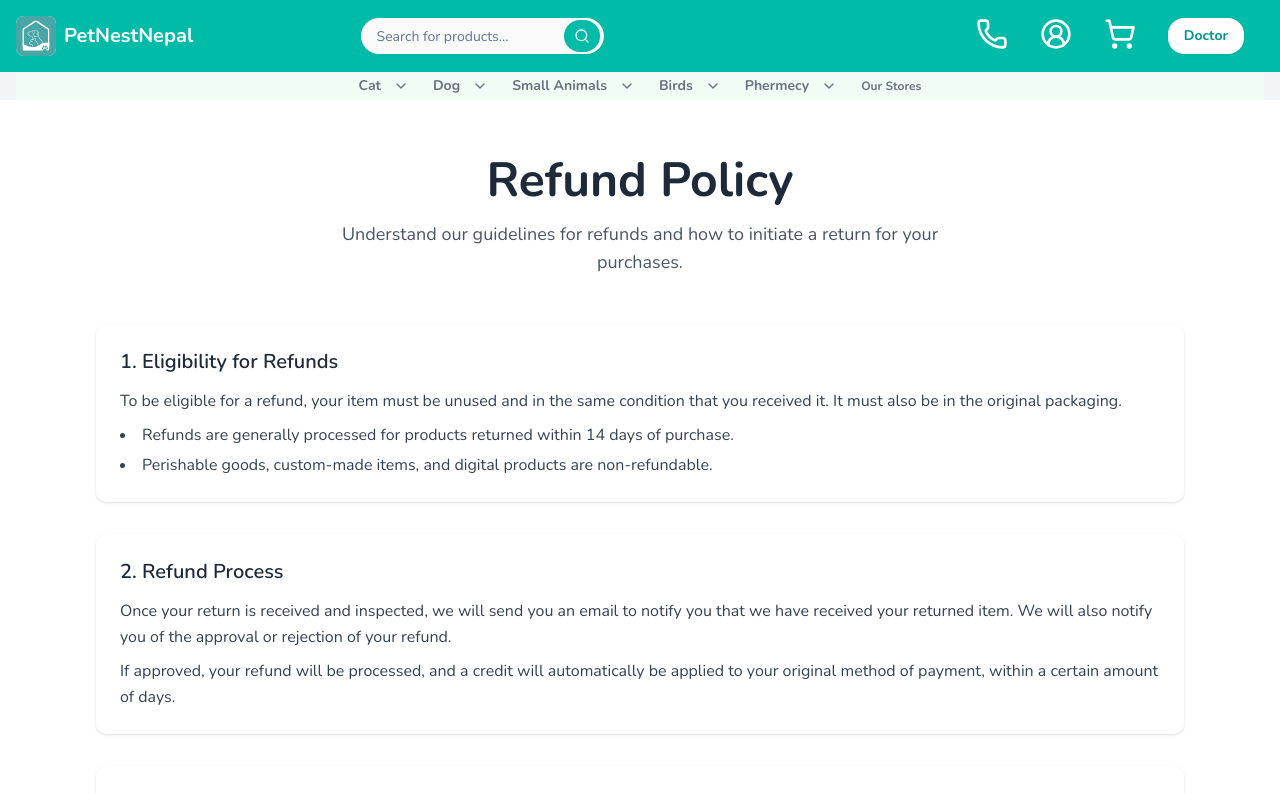
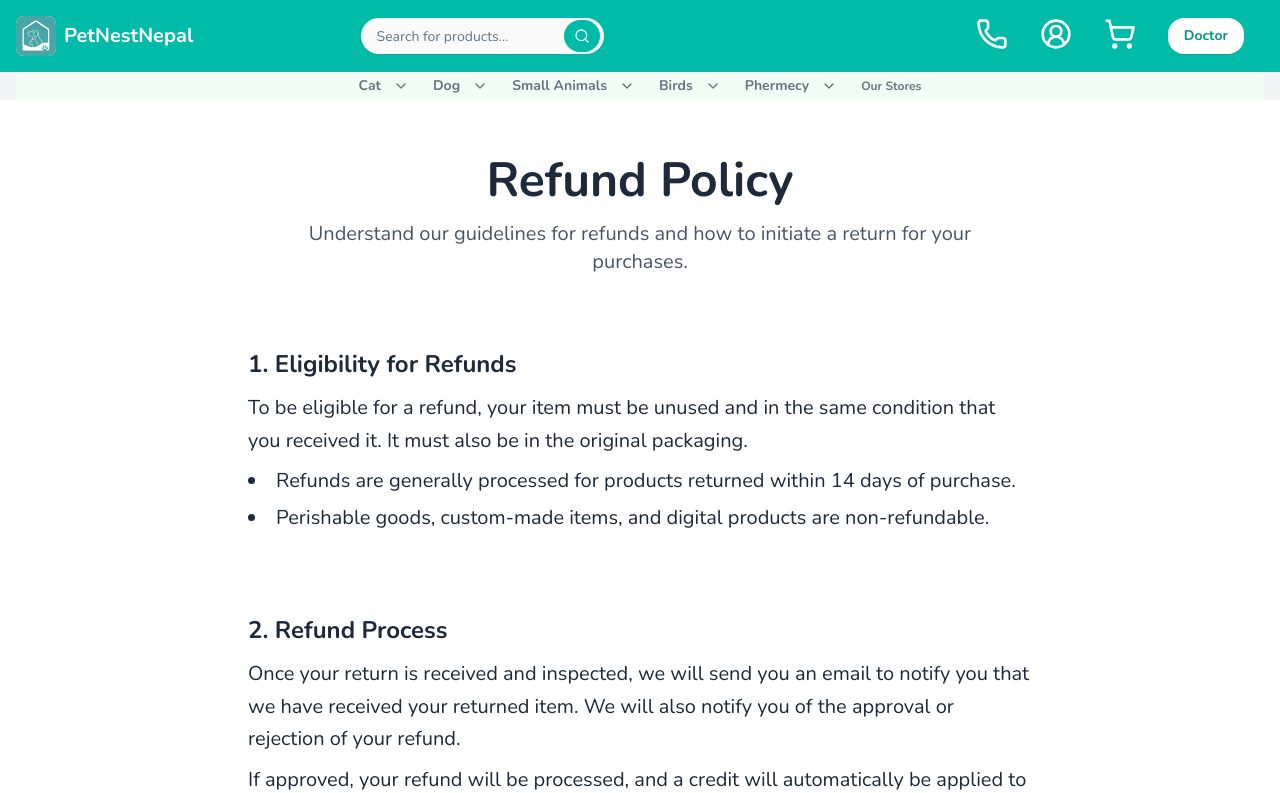
Before and after one commit to PustamRai/pet_nest_nepal, a Next.js app: page /refund-policy in a window 1280 px wide. Shown: the top 793 px of the page. Built offline with nearby package versions, Linux system fonts and the light colour scheme.

Commit message:
remove animation of policies pages

```diff
--- a/src/components/policySection/policy-display-section.tsx
+++ b/src/components/policySection/policy-display-section.tsx
@@ -1,21 +1,11 @@
-"use client";
+"use client"; // This component needs to be a Client Component to use Framer Motion
 
-import { motion, type Variants } from "framer-motion";
-import type { PolicySection } from "@/types/policy";
-
-const fadeUp: Variants = {
-   hidden: { opacity: 0, y: 40 },
-   visible: (custom: number) => ({
-      opacity: 1,
-      y: 0,
-      transition: { delay: custom * 0.2, duration: 0.6, ease: "easeInOut" },
-   }),
-};
+import type { PolicySection } from "@/types/policy"; // Import the PolicySection type
 
 interface PolicyDisplaySectionProps {
-   pageTitle: string;
-   pageDescription: string;
-   policyContent: PolicySection[];
+   pageTitle: string; // Main title for the page (e.g., "Refund Policy")
+   pageDescription: string; // Main description for the page
+   policyContent: PolicySection[]; // Array of policy sections
 }
 
 export function PolicyDisplaySection({
@@ -25,43 +15,28 @@ export function PolicyDisplaySection({
 }: PolicyDisplaySectionProps) {
    return (
       <section>
-         <div className="max-w-6xl mx-auto sm:px-6 lg:px-8">
+         <div className="max-w-4xl mx-auto px-4 sm:px-6 lg:px-8">
             {/* Section Title and Description */}
-            <motion.div
-               className="text-center mb-10 md:mb-12"
-               custom={0} // Staggering starts from 0
-               initial="hidden"
-               whileInView="visible"
-               viewport={{ once: true, amount: 0.2 }}
-               variants={fadeUp}
-            >
+            <div className="text-center mb-10 md:mb-12">
                <h2 className="text-3xl sm:text-4xl lg:text-5xl font-bold text-gray-800 mb-4">
                   {pageTitle}
                </h2>
-               <p className="text-base sm:text-lg text-gray-600 max-w-2xl mx-auto">
+               <p className="text-base sm:text-xl text-gray-600 max-w-2xl mx-auto">
                   {pageDescription}
                </p>
-            </motion.div>
+            </div>
 
             {/* Policy Sections */}
             <div className="space-y-8">
                {policyContent.map((section, i) => (
-                  <motion.div
-                     key={i}
-                     custom={i + 1}
-                     initial="hidden"
-                     whileInView="visible"
-                     viewport={{ once: true, amount: 0.2 }}
-                     variants={fadeUp}
-                     className="bg-white p-6 rounded-lg shadow-sm"
-                  >
-                     <h3 className="text-xl font-semibold text-gray-800 mb-3">
+                  <div key={i} className=" p-6">
+                     <h3 className="text-xl sm:text-2xl font-bold text-gray-800 mb-3">
                         {section.title}
                      </h3>
-                     <div className="text-gray-700 text-base leading-relaxed">
+                     <div className="text-gray-800 sm:text-xl text-base leading-relaxed">
                         {section.content}
                      </div>
-                  </motion.div>
+                  </div>
                ))}
             </div>
          </div>
```
